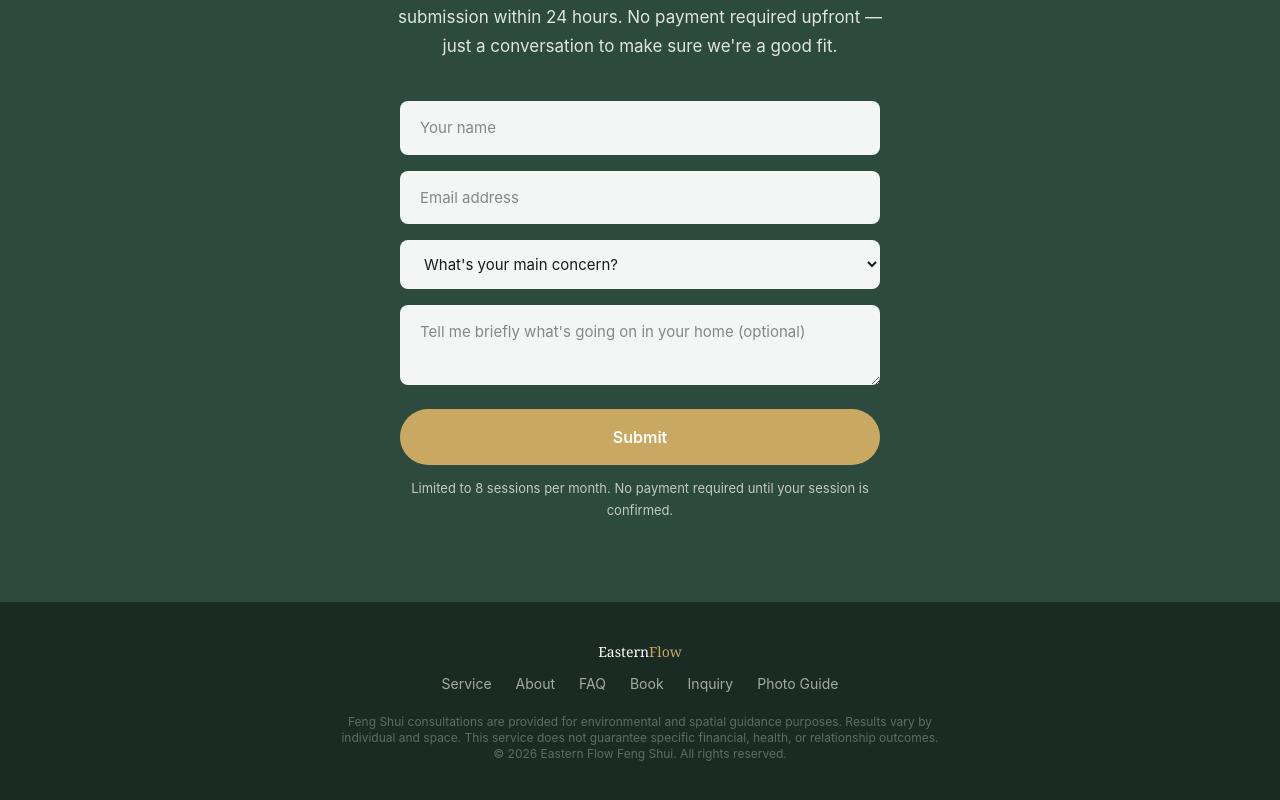
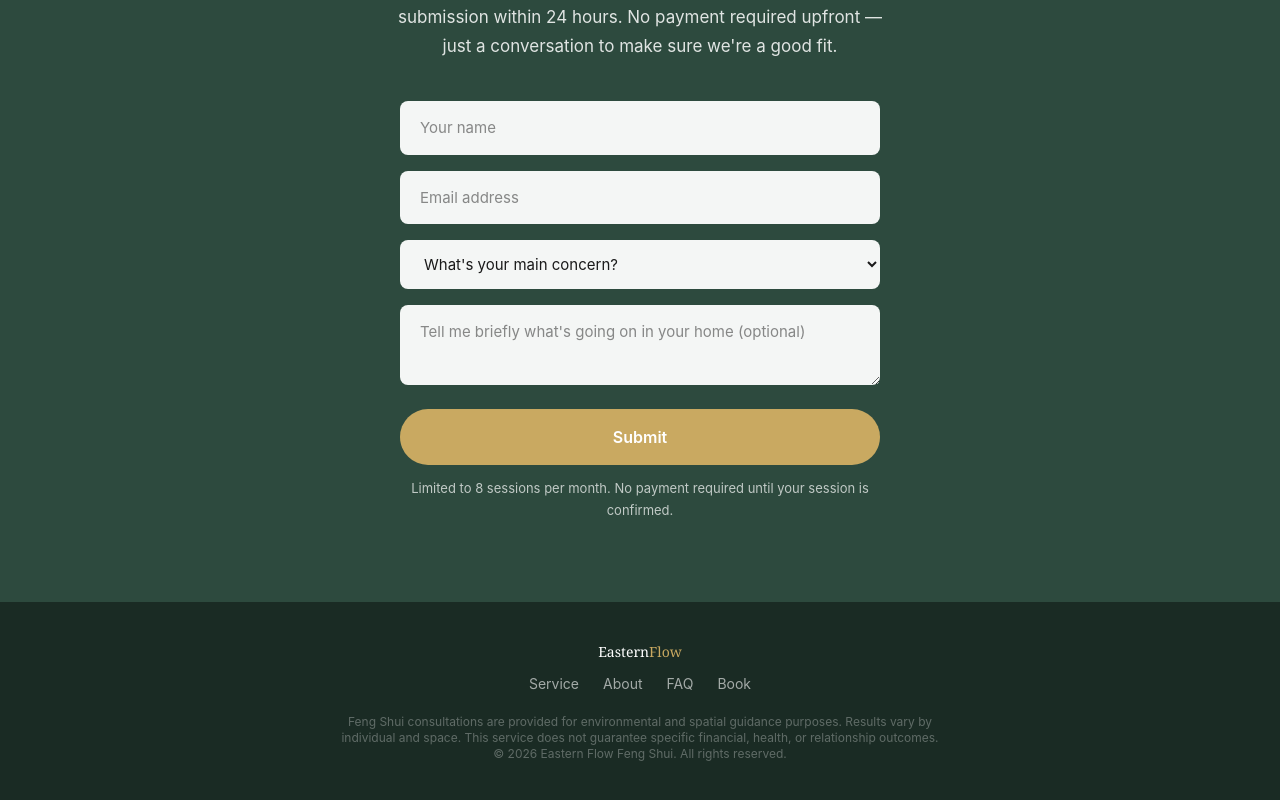
Before and after one commit to KenLau0414/spatial-aura, a Next.js app: page / in a window 1280 px wide. Shown: the part 5907-6707 px from the top of the page. Built offline with nearby package versions, Linux system fonts and the light colour scheme.

Commit message:
Update Footer.tsx

```diff
--- a/components/Footer.tsx
+++ b/components/Footer.tsx
@@ -10,7 +10,6 @@
            <a href="#about" className="mx-3 hover:text-[var(--accent)] transition-colors">About</a>
            <a href="#faq" className="mx-3 hover:text-[var(--accent)] transition-colors">FAQ</a>
            <a href="#book" className="mx-3 hover:text-[var(--accent)] transition-colors">Book</a>
-           <a href="/inquiry" class="mx-3 hover:text-[var(--accent)] transition-colors">Inquiry</a><a href="/guide" className="mx-3 hover:text-[var(--accent)] transition-colors">Photo Guide</a>
          </div>
          <div className="max-w-[600px] mx-auto text-xs opacity-50 mt-5">
            Feng Shui consultations are provided for environmental and spatial guidance purposes. Results vary by individual and space. This service does not guarantee specific financial, health, or relationship outcomes. &copy; 2026 Eastern Flow Feng Shui. All rights reserved.
```
